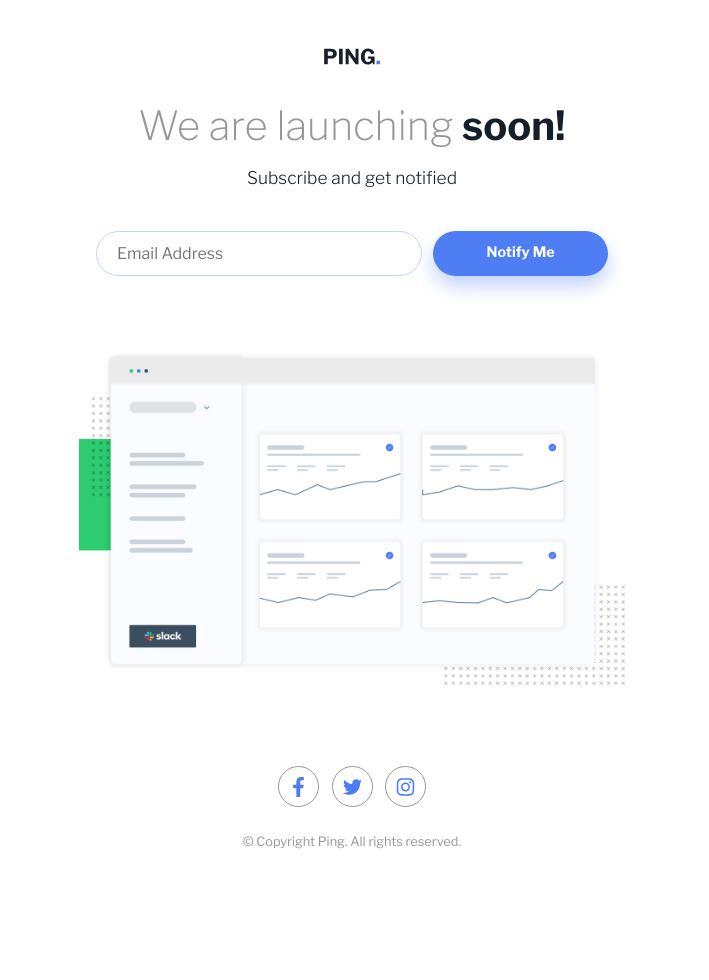
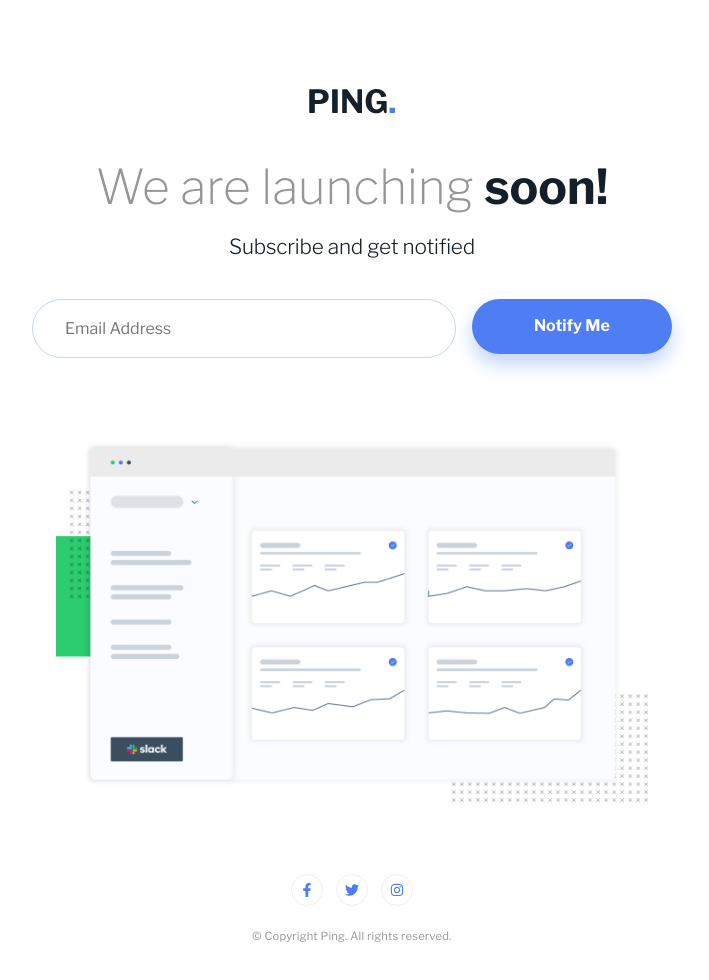
Before and after one commit to 0xabdulkhalid/ping-coming-soon-page, a plain HTML site: page index.html in a window 1280 px wide. Shown: the whole page, without its empty margins (288-997 px from the left). Before the commit the page ends 864 px from the top, so only its background shows below. Drawn offline with Linux system fonts and the light colour scheme.

Commit message:
feat: improve ui

```diff
--- a/index.html
+++ b/index.html
@@ -12,14 +12,17 @@
 <body class="fade-in">
 
   <main>
-    <section class="main__logo">
-      <img src="./images/logo.svg" alt="Ping"/>
-    </section>
+
+    <header>
+      <a href="#" aria-label="Huddle homepage"  class="main__logo">
+        <img src="./images/logo.svg" alt="" width="86" height="26">
+      </a>
+    </header>
+
     <h1 class="main__heading">We are launching <span class="main__heading--highlighted">soon!</span></h1>
     <p class="main__description">Subscribe and get notified</p>
 
     <form class="main__form" novalidate>
-      <label for="email" class="sr-only">Email Adress</label>
       <input
         type="email"
         name="email"
@@ -28,9 +31,10 @@
         placeholder="Email Address"
         pattern="[a-z0-9._%+-]+@[a-z0-9.-]+\.[a-z]{2,}$"
         autocomplete="off"
+        aria-label="email address"
       />
       <div id="error-message-container" aria-live="polite" class="main__error-message-container">
-        <span class="error-message" id="error-message">Enter a valid email</span>
+        <span class="error-message" id="error-message">Please provide a valid email</span>
       </div>
       <button
         type="submit"
@@ -41,20 +45,20 @@
     </form>
 
     <picture>
-      <img src="./images/illustration-dashboard.png" alt="" aria-hidden="true"/>
+      <img src="./images/illustration-dashboard.png" alt="" width="1280" height="782"/>
     </picture>
   </main>
 
   <footer>
     <section class="footer__socials-container">
-      <a href="#" aria-label="Follow us on Facebook">
-        <img src="./images/facebook-f.svg" alt="" aria-hidden="true">
+      <a href="#" aria-label="Ping's Facebook profile">
+        <img src="./images/facebook-f.svg" alt=""  width="86" height="26">
       </a>
-      <a href="#" aria-label="Follow me on Twitter">
-        <img src="./images/twitter.svg" alt="" aria-hidden="true">
+      <a href="#" aria-label="Ping's Twitter profile">
+        <img src="./images/twitter.svg" alt=""  width="86" height="26">
       </a>
-      <a href="#" aria-label="Follow me on instagram">
-        <img src="./images/instagram.svg" alt="" aria-hidden="true">
+      <a href="#" aria-label="Ping's Instagram profile">
+        <img src="./images/instagram.svg" alt=""  width="86" height="26">
       </a>
     </section>
     <section class="footer__copyright">
--- a/styles.css
+++ b/styles.css
@@ -109,21 +109,16 @@ picture {
 }
 
 main {
-    height: min(100%, 100vh);
+    min-height: 100dvh;
     align-content: baseline;
     gap: .5rem;
-    padding-top: 10vw;
+    margin-top: 3.5rem;
 }
 
 
 /**
-  ---- LOGO & PICTURE ---->
+  ---- PICTURE ---->
 **/
-
-.main__logo {
-    max-width: 5.5rem;
-    padding: 1rem;
-}
 
 picture img {
     margin-top: 15%;
@@ -247,9 +242,8 @@ footer {
     font-size: .8rem;
     color: var(--gray);
     text-align: center;
-    position: absolute;
     width: 100%;
-    bottom: 2%;
+    margin-bottom: 1rem;
 }
 .footer__socials-container {
     display: flex;
@@ -259,14 +253,13 @@ footer {
 }
 .footer__socials-container a {
     border-radius: 50%;
-    border: 1px solid var(--gray);
-    width: 41px;
-    height: 41px;
+    height: 2rem;
+    width: 2rem;
+    border: 1px solid #eee;
 }
 .footer__socials-container img {
-    padding: 10px;
-    width: 40px;
-    height: 40px;
+    aspect-ratio: 1/1;
+    padding: .5rem;
     filter: invert(38%) sepia(81%) saturate(1096%) hue-rotate(203deg) brightness(101%) contrast(91%);
 }
 
@@ -275,15 +268,40 @@ footer {
     ---- MEDIA QUERIES ---->
 **/
 
-@media (min-width: 37.25em) {
+@media (min-width: 55.25em) {
     main {
         padding-top: 2em;
+        margin-top: 3.5rem;
+        min-height: unset;
     }
     .main__form {
-        width: min(32em, 80%);
         flex-direction: row;
         height: 5em;
         gap: .7em;
+    }
+    .main__heading {
+        font-size: 3rem;
+        margin-top: 1.5rem;
+    }
+    .main__description {
+        font-size: 1.3rem;
+        letter-spacing: -.01em;
+        margin-bottom: 1.75rem;
+    }
+    .main__form {
+        max-width: 40rem;
+        gap: 1rem;
+    }
+    form button {
+        width: 19.7rem;
+        padding: 0;
+        height: 3.45rem;
+        font-size: 1rem;
+    }
+    .main__email {
+        width: 40.5rem;
+        padding-left: 2rem;
+        height: 3.7rem;
     }
     button {
         margin: 0;
@@ -295,12 +313,18 @@ footer {
         padding: 0 6.5em !important;
     }
     picture img {
-        margin-top: 5%;
-        width: 35em;
+        margin-top: 3.4rem;
+        max-width: 44.5rem;
     }
     footer {
-        margin: 6em 0 1em 0;
-        position: static;
+        margin: 4.49rem 0;
+    }
+    .footer__socials-container {
+        padding-bottom: 1.7em;
+    }
+    .footer__copyright {
+        font-size: .7rem;
+        letter-spacing: .02em;
     }
 }
 
```
